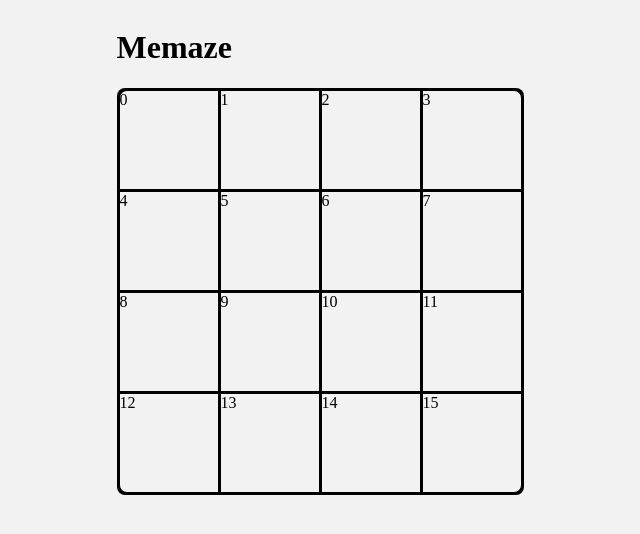
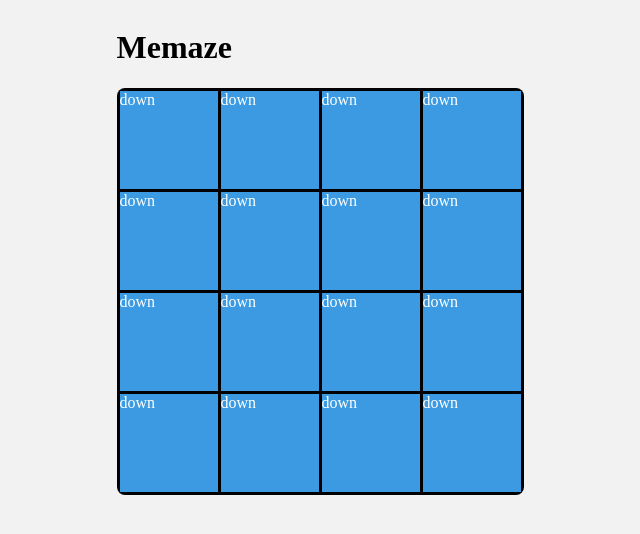
Before and after one commit to mmmyster/memaze, a Vue app: page / in a window 1280 px wide. Shown: the top 534 px of the page, without its empty margins (320-960 px from the left). Built offline with nearby package versions, Linux system fonts and the light colour scheme.

Commit message:
card has two faces and ability to flip

```diff
--- a/src/App.vue
+++ b/src/App.vue
@@ -1,10 +1,15 @@
 <script setup>
+import { ref } from 'vue'
 import Card from './components/Card.vue'
 
-const cardList = []
+const cardList = ref([])
 
 for (let index = 0; index < 16; index++) {
-  cardList.push(index)
+  cardList.value.push({ position: index, value: index, visible: false })
+}
+
+const flipCard = (payload) => {
+  cardList.value[payload.position].visible = true
 }
 </script>
 
@@ -12,7 +17,14 @@ for (let index = 0; index < 16; index++) {
   <h1>Memaze</h1>
 
   <section class="board">
-    <Card v-for="(card, index) in cardList" :key="`card-${index}`" :value="card" />
+    <Card
+      v-for="(card, index) in cardList"
+      :key="index"
+      :position="card.position"
+      :value="card.value"
+      :visible="card.visible"
+      @pick-card="flipCard"
+    />
   </section>
 </template>
 
--- a/src/assets/css/app.css
+++ b/src/assets/css/app.css
@@ -2,11 +2,6 @@ body {
   display: flex;
   justify-content: center;
 
-  background: rgb(242, 242, 242);
-}
-
-.card {
-  border: 1px solid #000;
   background: rgb(242, 242, 242);
 }
 
--- a/src/components/Card.vue
+++ b/src/components/Card.vue
@@ -1,14 +1,57 @@
 <script setup>
 const props = defineProps({
+  position: {
+    type: Number,
+    required: true,
+  },
   value: {
     type: Number,
     required: true,
   },
+  visible: {
+    type: Boolean,
+    default: false,
+  },
 })
+
+const emit = defineEmits(['pick-card'])
+
+const pickCard = () => {
+  emit('pick-card', {
+    position: props.position,
+  })
+}
 </script>
 
 <template>
-  <div class="card">{{ value }}</div>
+  <div class="card" @click="pickCard">
+    <div v-if="visible" class="card-face face-up">
+      {{ value }}
+    </div>
+    <div v-else class="card-face face-down">down</div>
+  </div>
 </template>
 
-<style></style>
+<style>
+.card {
+  border: 1px solid #000;
+  background: rgb(242, 242, 242);
+  position: relative;
+}
+
+.card-face {
+  width: 100%;
+  height: 100%;
+  position: absolute;
+}
+
+.card-face.face-up {
+  background: #e64134;
+  color: #fff;
+}
+
+.card-face.face-down {
+  background: #3b9ae1;
+  color: #fff;
+}
+</style>
```
